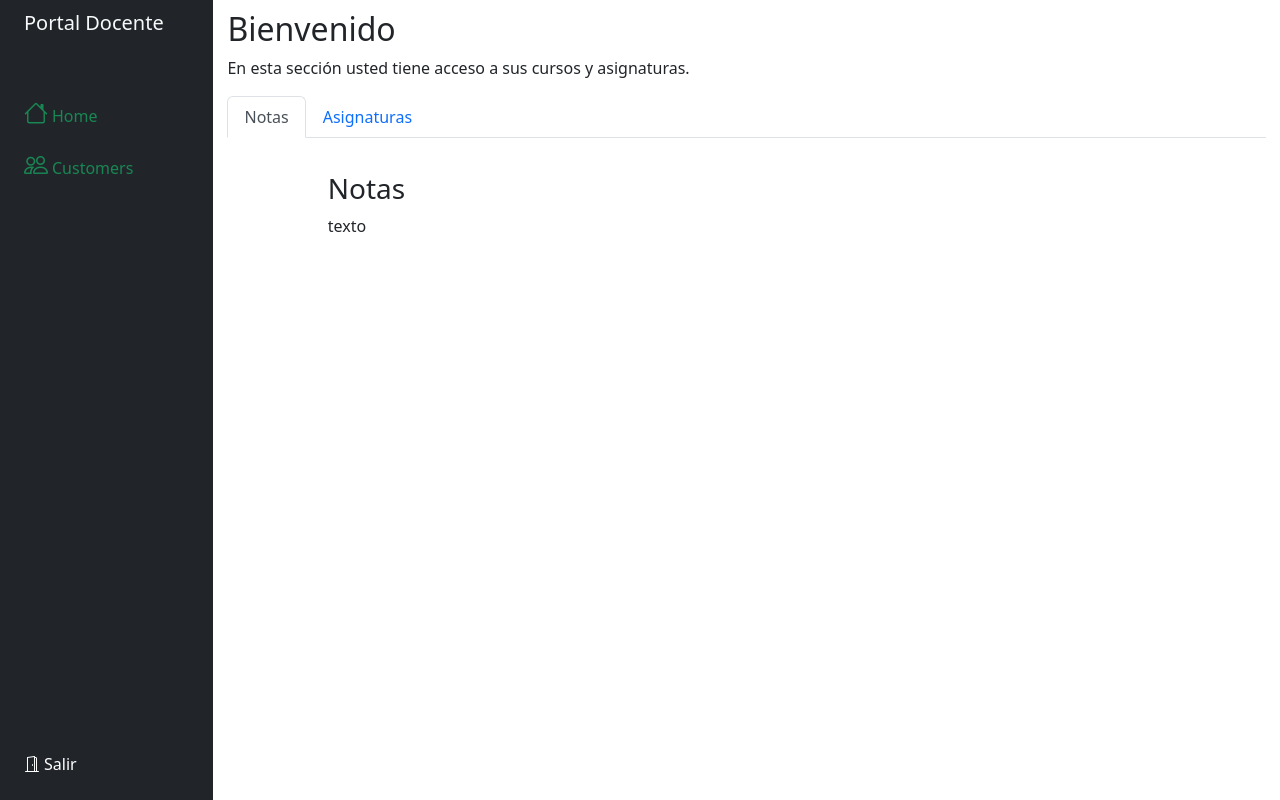
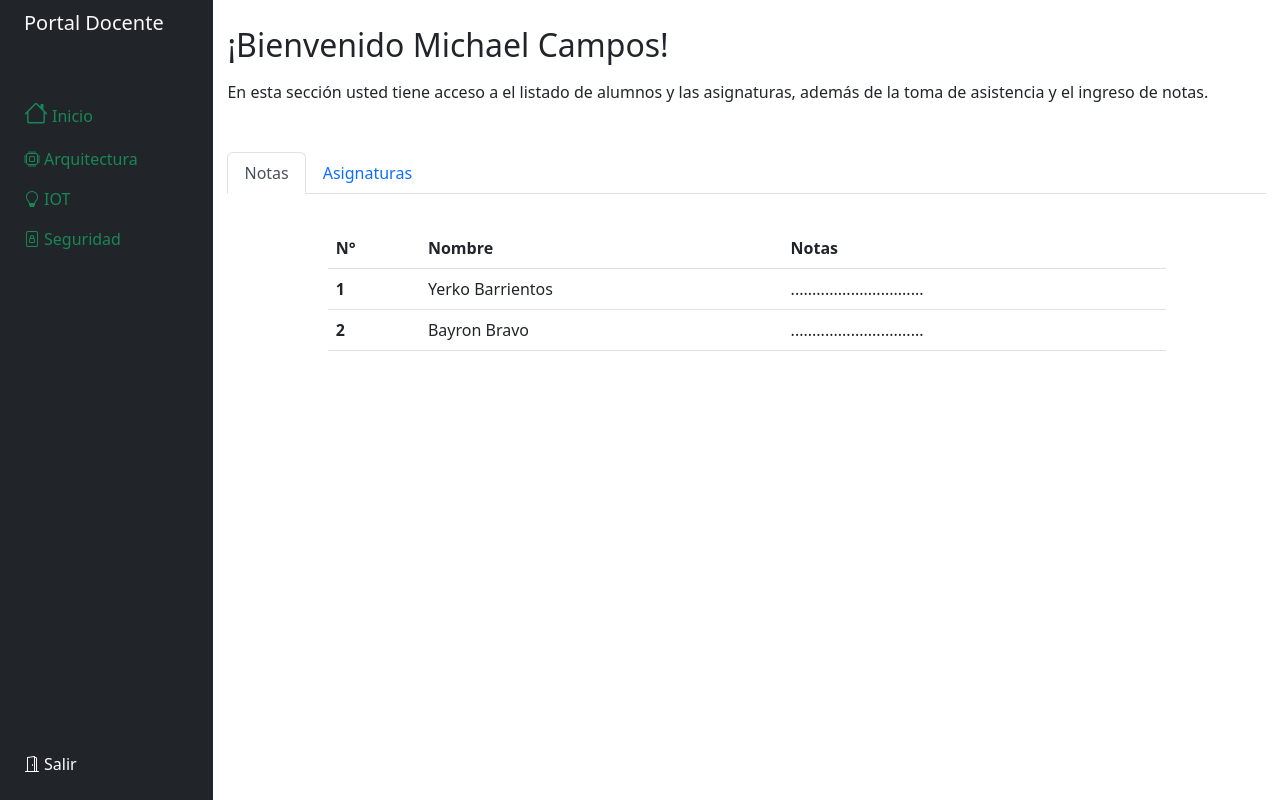
Before and after one commit to 3stella03/Proyecto-Arquitectura, an Angular app: page /sidebar in a window 1280 px wide. Built offline with nearby package versions, Linux system fonts and the light colour scheme.

Commit message:
Cambio en la maqueta de pantalla notas y asistencia

```diff
--- a/src/app/side_bar/side_bar.component.html
+++ b/src/app/side_bar/side_bar.component.html
@@ -9,12 +9,20 @@
                 <ul class="nav nav-pills flex-column mb-sm-auto mb-0 align-items-center align-items-sm-start" id="menu">
                     <li class="nav-item">
                         <a class="btn nav-link align-middle px-0 text-success" (click)="verHome()">
-                            <i class="fs-4 bi-house"></i> <span class="ms-1 d-none d-sm-inline">Home</span>
+                            <i class="fs-4 bi-house"></i> <span class="ms-1 d-none d-sm-inline">Inicio</span>
                         </a>
                     </li>
                     <li>
                         <a class="btn nav-link px-0 align-middle text-success">
-                            <i class="fs-4 bi-people"></i> <span class="ms-1 d-none d-sm-inline">Customers</span> </a>
+                            <i class="bi bi-cpu"></i><span class="ms-1 d-none d-sm-inline">Arquitectura</span></a>
+                    </li>
+                    <li>
+                        <a class="btn nav-link px-0 align-middle text-success">
+                            <i class="bi bi-lightbulb"></i><span class="ms-1 d-none d-sm-inline">IOT</span></a>
+                    </li>
+                    <li>
+                        <a class="btn nav-link px-0 align-middle text-success">
+                            <i class="bi bi-file-lock"></i><span class="ms-1 d-none d-sm-inline">Seguridad</span></a>
                     </li>
                 </ul>
                 <hr>
@@ -27,10 +35,10 @@
             </div>
         </div>
         <div class="container">
-            <h2>Bienvenido</h2>
-            <p>En esta sección usted tiene acceso a sus cursos y asignaturas.</p>
+            <h2 class="mt-3">¡Bienvenido Michael Campos!</h2>
+            <p class="mt-3">En esta sección usted tiene acceso a el listado de alumnos y las asignaturas, además de la toma de asistencia y el ingreso de notas.</p>
             <!-- Nav tabs -->
-            <ul class="nav nav-tabs" role="tablist">
+            <ul class="nav nav-tabs mt-5" role="tablist">
                 <li class="nav-item">
                     <a class="nav-link active" data-toggle="tab">Notas</a>
                 </li>
@@ -41,8 +49,27 @@
             <!-- Tab panes -->
             <div class="tab-content">
                 <div id="notas" class="container tab-pane active"><br>
-                    <h3>Notas</h3>
-                    <p>texto</p>
+                    <table class="table">
+                        <thead>
+                            <tr>
+                                <th scope="col">N°</th>
+                                <th scope="col">Nombre</th>
+                                <th scope="col">Notas</th>
+                            </tr>
+                        </thead>
+                        <tbody>
+                            <tr>
+                                <th scope="row">1</th>
+                                <td>Yerko Barrientos</td>
+                                <td>...............................</td>
+                            </tr>
+                            <tr>
+                                <th scope="row">2</th>
+                                <td>Bayron Bravo</td>
+                                <td>...............................</td>
+                            </tr>
+                        </tbody>
+                    </table>
                 </div>
                 <div id="asignaturas" class="container tab-pane fade"><br>
                     <h3>Asignaturas</h3>
```
